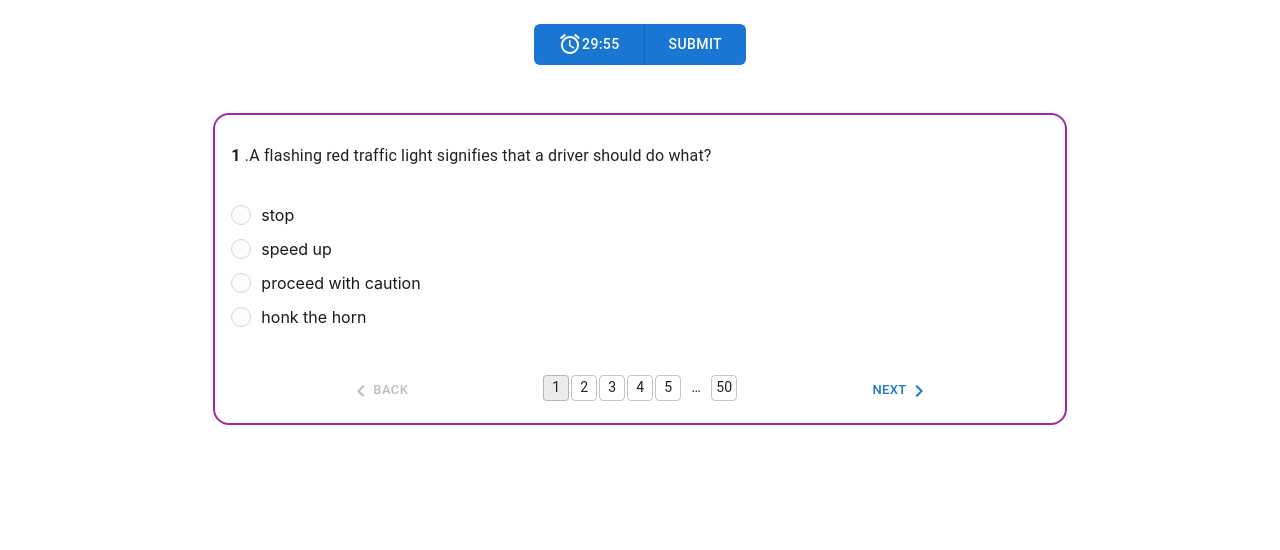
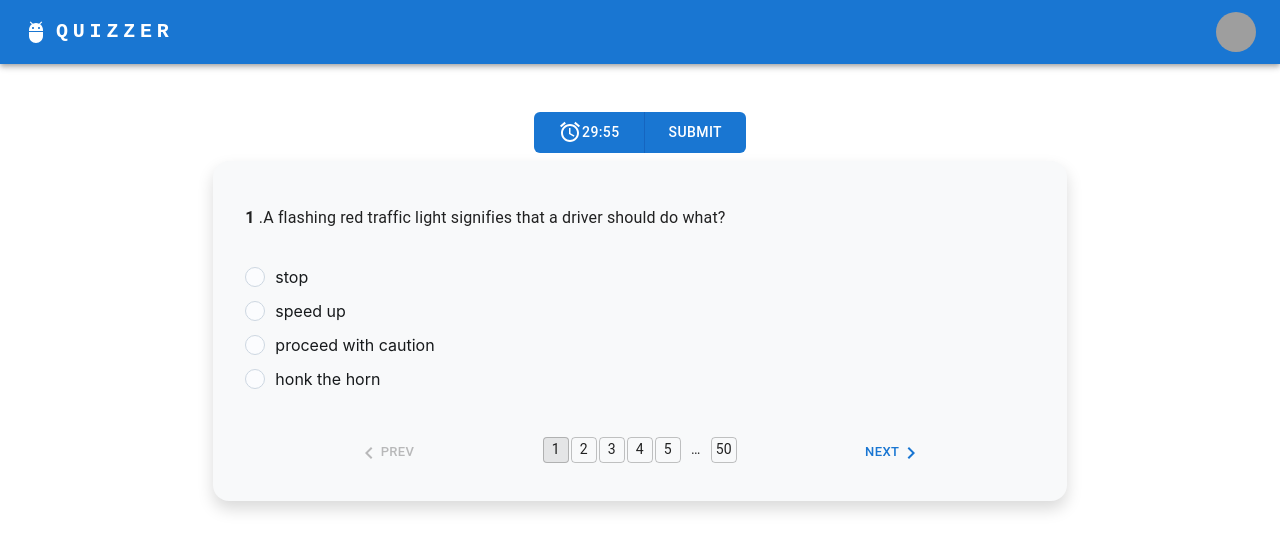
Before and after one commit to SamuelAbolade/CBT_react_app, a React (Create React App) app: page /MainApp in a window 1280 px wide. Shown: the top 550 px of the page. Built offline with nearby package versions, Linux system fonts and the light colour scheme; grey boxes are pictures that could not be loaded.

Commit message:
80% done

```diff
--- a/src/Routes/Main.js
+++ b/src/Routes/Main.js
@@ -7,13 +7,13 @@
 import CurrentQuestion from '../components/CurrentQuestion';
 import QuestionOption from '../components/QuestionOption';
 import QuestionController from '../components/QuestionController';
+import TopNav from '../components/TopNav';
 
 
 const Main = () => {
   const dispatch = useDispatch()
   const navigate = useNavigate()
   const { timerReducer: { timeRemaining } } = useSelector((state) => state)
-
 
   useEffect(() => {
     const intervalId = setInterval(() => {
@@ -31,30 +31,12 @@
 
   return (
     <>
+      <TopNav/>
       <AppBar />
       <Box sx={{ flexGrow: 1 }}>
-        {/* <AppBar position="static">
-        <Toolbar>
-          <IconButton
-            size="large"
-            edge="start"
-            // color="inherit"
-            aria-label="menu"
-            sx={{ mr: 2 }}
-          >
-          </IconButton>
-          <Typography variant="h6" component="div" sx={{ flexGrow: 1 }}>
-            Quizzer
-          </Typography>
-          <Typography variant="h6" component="div" sx={{ flexGrow: 1 }}>
-
-          </Typography>
-
-        </Toolbar>
-      </AppBar> */}
 
       </Box>
-      <Box className="col-11 col-lg-8 m-auto mt-5 rounded-4" sx={{ border:2, borderColor:"#A527A8", flexGrow: 1, }}>
+      <Box className="col-12 col-lg-8 m-auto mt-2 shadow p-3 bg-light rounded-4" sx={{  flexGrow: 1, }}>
         <Box sx={{ height: 260, width: '100%', p: 2, }}>
           <CurrentQuestion />
           <QuestionOption />
--- a/src/components/AppBar.js
+++ b/src/components/AppBar.js
@@ -10,11 +10,12 @@
     const seconds = Math.floor(timeRemaining % 60).toString().padStart(2, "0");
     return (
         <>
-            <div className='m-auto mt-4  text-center'>
+            <div className='m-auto mt-5 text-center'>
                 <ButtonGroup
                     disableElevation
                     variant="contained"
                     aria-label="Disabled elevation buttons"
+                    color={"primary"}
                 >
                     <Button className='p-2 px-4 rounded-0 rounded-start' color="primary"><AccessAlarmIcon /> {minutes + ":" + seconds}</Button>
                     <ConfirmSubmitDialog />
--- a/src/components/CurrentQuestion.js
+++ b/src/components/CurrentQuestion.js
@@ -1,7 +1,6 @@
 import React from 'react'
 import { useSelector } from 'react-redux'
 import {Paper, Typography} from '@mui/material';
-// import Typography from '@mui/material/Typography';
 
 const CurrentQuestion = () => {
     const {questionControllerReducer:{questions, currentQuestionIndex}} = useSelector((state)=>state)
@@ -15,8 +14,8 @@
                 alignItems: 'center',
                 height: 50,
                 mb: 2,
-                // bgcolor: 'background.default',
             }}
+            className="bg-light"
         >
             <Typography ><strong>{currentQuestionIndex + 1} </strong>.{questions[currentQuestionIndex].question}</Typography>
         </Paper></>
--- a/src/components/QuestionController.js
+++ b/src/components/QuestionController.js
@@ -34,7 +34,7 @@
                 ) : (
                     <KeyboardArrowLeft />
                 )}
-                Back
+                Prev
             </Button>
                 <Pagination size='small' count={maxSteps} hideNextButton hidePrevButton page={currentQuestionIndex+1} siblingCount={1} onChange={handleChange} variant="outlined" shape="rounded" />
             <Button
--- /dev/null
+++ b/src/components/TopNav.js
@@ -0,0 +1,125 @@
+import * as React from 'react';
+import AppBar from '@mui/material/AppBar';
+import Box from '@mui/material/Box';
+import Toolbar from '@mui/material/Toolbar';
+import IconButton from '@mui/material/IconButton';
+import Typography from '@mui/material/Typography';
+import Menu from '@mui/material/Menu';
+import MenuIcon from '@mui/icons-material/Menu';
+import Container from '@mui/material/Container';
+import Avatar from '@mui/material/Avatar';
+import Button from '@mui/material/Button';
+import Tooltip from '@mui/material/Tooltip';
+import MenuItem from '@mui/material/MenuItem';
+import AdbIcon from '@mui/icons-material/Adb';
+
+const pages = ['Products', 'Pricing', 'Blog'];
+const settings = ['Profile', 'Account', 'Dashboard', 'Logout'];
+
+const TopNav = () => {
+    const [anchorElNav, setAnchorElNav] = React.useState(null);
+    const [anchorElUser, setAnchorElUser] = React.useState(null);
+
+    const handleOpenNavMenu = (event) => {
+        setAnchorElNav(event.currentTarget);
+    };
+    const handleOpenUserMenu = (event) => {
+        setAnchorElUser(event.currentTarget);
+    };
+
+    const handleCloseNavMenu = () => {
+        setAnchorElNav(null);
+    };
+
+    const handleCloseUserMenu = () => {
+        setAnchorElUser(null);
+    };
+
+    return (
+        <AppBar position="static">
+            <Container maxWidth="xl">
+                <Toolbar disableGutters>
+                    <AdbIcon sx={{ display: { xs: 'none', md: 'flex' }, mr: 1 }} />
+                    <Typography
+                        variant="h6"
+                        noWrap
+                        component="a"
+                        href="#"
+                        sx={{
+                            mr: 2,
+                            display: { xs: 'none', md: 'flex' },
+                            fontFamily: 'monospace',
+                            fontWeight: 700,
+                            letterSpacing: '.3rem',
+                            color: 'inherit',
+                            textDecoration: 'none',
+                        }}
+                    >
+                        QUIZZER
+                    </Typography>
+
+                    <Typography
+                        variant="h5"
+                        noWrap
+                        component="a"
+                        href=""
+                        sx={{
+                            mr: 2,
+                            display: { xs: 'flex', md: 'none' },
+                            flexGrow: 1,
+                            fontFamily: 'monospace',
+                            fontWeight: 700,
+                            letterSpacing: '.3rem',
+                            color: 'inherit',
+                            textDecoration: 'none',
+                        }}
+                    >
+                        QUIZZER
+                    </Typography>
+                    <Box sx={{ flexGrow: 1, display: { xs: 'none', md: 'flex' } }}>
+                        {/* {pages.map((page) => (
+                            <Button
+                                key={page}
+                                onClick={handleCloseNavMenu}
+                                sx={{ my: 2, color: 'white', display: 'block' }}
+                            >
+                                {page}
+                            </Button>
+                        ))} */}
+                    </Box>
+
+                    <Box sx={{ flexGrow: 0 }}>
+                        <Tooltip title="User">
+                            <IconButton onClick={handleOpenUserMenu} sx={{ p: 0 }}>
+                                <Avatar alt="Remy Sharp" src="/static/images/avatar/2.jpg" />
+                            </IconButton>
+                        </Tooltip>
+                        <Menu
+                            sx={{ mt: '45px' }}
+                            id="menu-appbar"
+                            anchorEl={anchorElUser}
+                            anchorOrigin={{
+                                vertical: 'top',
+                                horizontal: 'right',
+                            }}
+                            keepMounted
+                            transformOrigin={{
+                                vertical: 'top',
+                                horizontal: 'right',
+                            }}
+                            open={Boolean(anchorElUser)}
+                            onClose={handleCloseUserMenu}
+                        >
+                            {/* {settings.map((setting) => (
+                                <MenuItem key={setting} onClick={handleCloseUserMenu}>
+                                    <Typography textAlign="center">{setting}</Typography>
+                                </MenuItem>
+                            ))} */}
+                        </Menu>
+                    </Box>
+                </Toolbar>
+            </Container>
+        </AppBar>
+    );
+}
+export default TopNav;
--- a/src/index.js
+++ b/src/index.js
@@ -3,37 +3,38 @@
 import './index.css';
 import App from './App';
 import reportWebVitals from './reportWebVitals';
-// import { MuiThemeProvider, createMuiTheme } from "@material-ui/core/styles";
+import { createTheme } from '@mui/material/styles';
+import { purple } from '@mui/material/colors';
 // import blue from "@material-ui/core/colors";
 // import pink from "@material-ui/core/colors";
 import MainRouter from './Routes/MainRouter';
 import { Provider } from 'react-redux';
 import store from './Redux/store';
-import { CssVarsProvider } from '@mui/joy';
+import { CssVarsProvider, ThemeProvider } from '@mui/joy';
 
-// const theme = createMuiTheme({
-//   palette: {
-//     primary: blue,
-//     secondary: pink
-//   },
-//   status: {
-//     danger: "orange"
-//   },
-//   typography: {
-//     // Use the system font instead of the default Roboto font.
-//     fontFamily: ["calibri"].join(","),
-//     fontSize: 16
-//   },
-// });
+const theme = createTheme({
+  palette: {
+    primary: {
+      // Purple and green play nicely together.
+      main: purple[500],
+    },
+    secondary: {
+      // This is green.A700 as hex.
+      main: '#11cb5f',
+    },
+  },
+});
 
 const root = ReactDOM.createRoot(document.getElementById('root'));
 root.render(
   <React.StrictMode>
+      <Provider store={store}>
     {/* <MuiThemeProvider theme={theme}> */}
-      <Provider store={store}>
     {/* <CssVarsProvider>2 */}
         <MainRouter>
+    <ThemeProvider theme={theme}>
           <App />
+      </ThemeProvider>
         </MainRouter>
     {/* </CssVarsProvider>2 */}
       </Provider>
```
